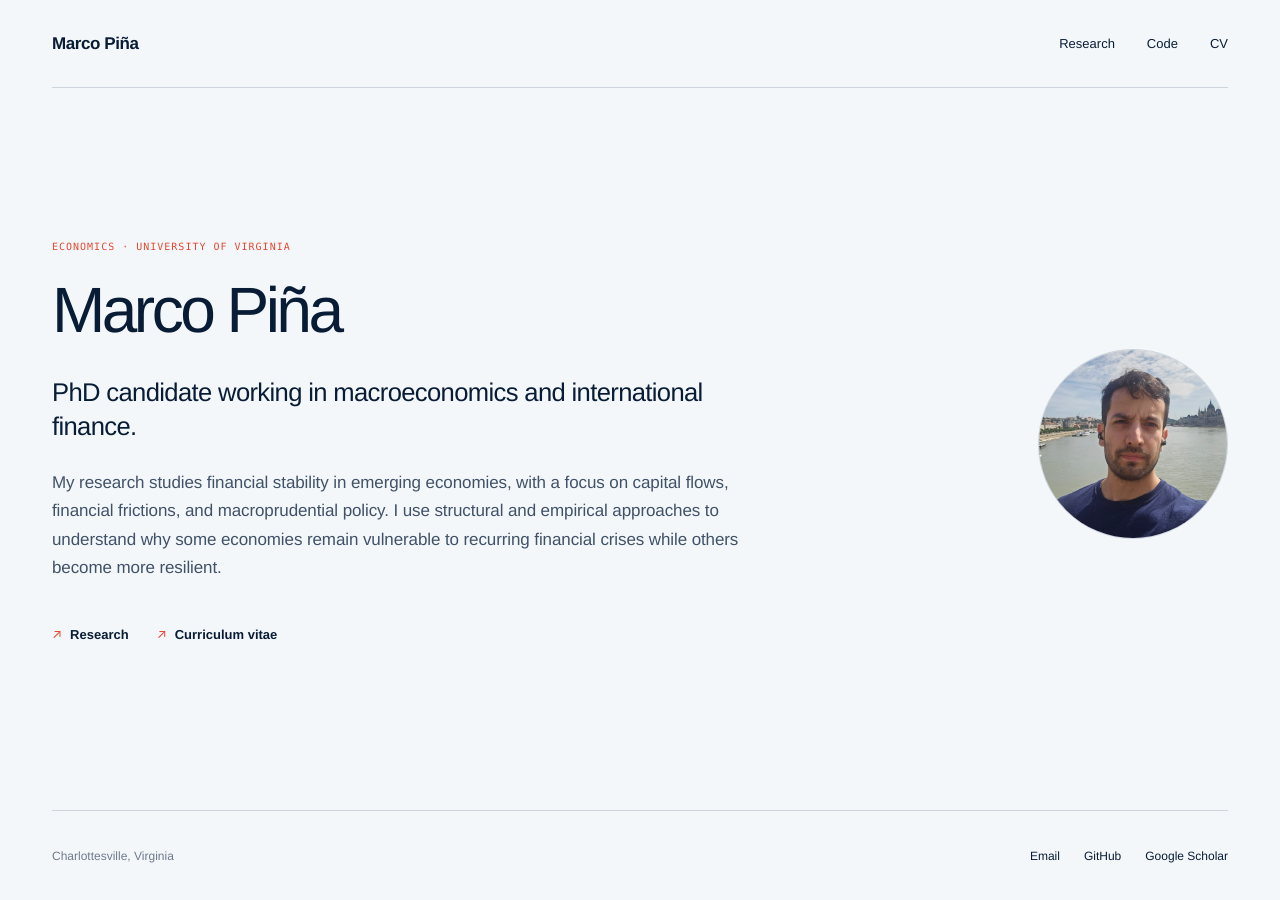
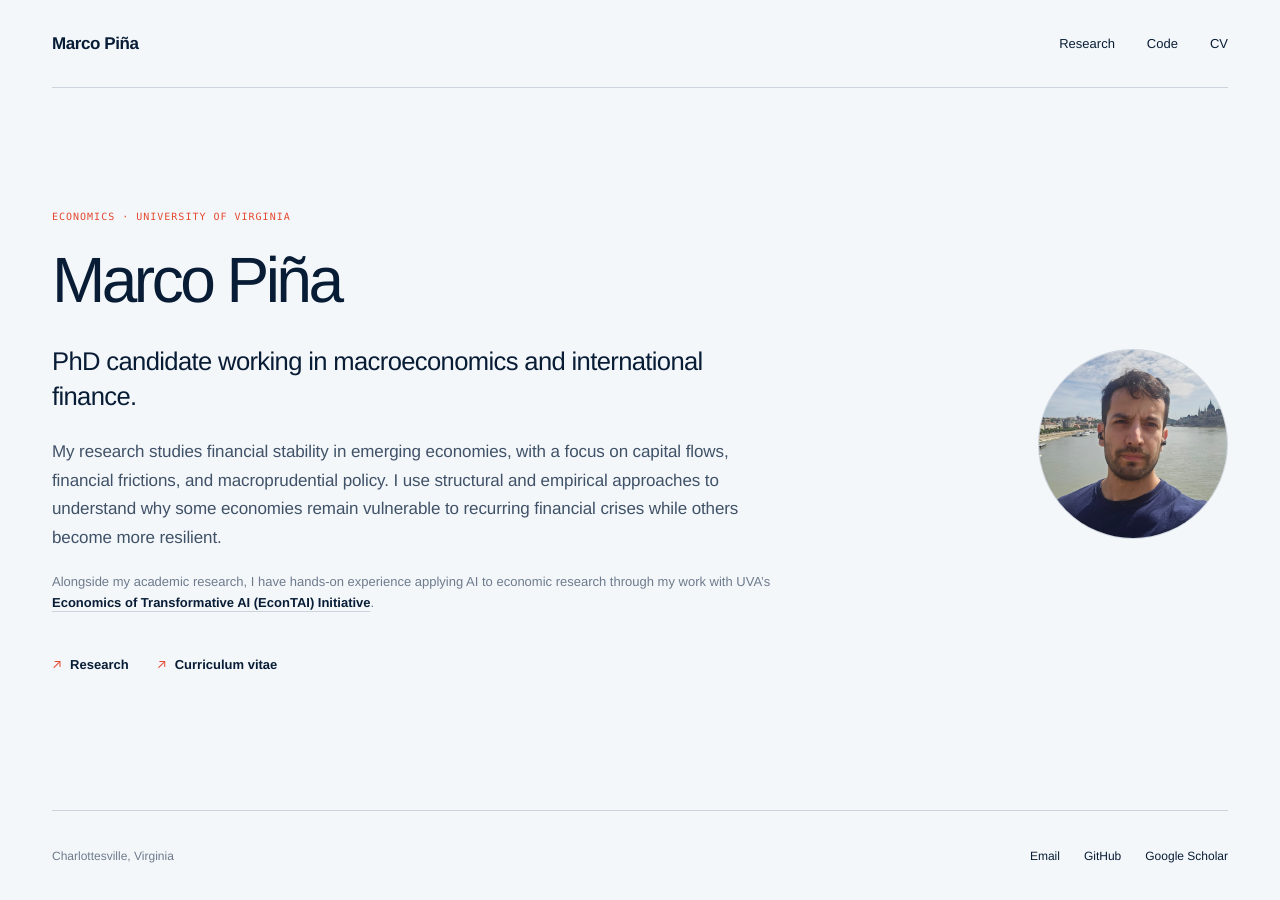
Before and after one commit to marco-pina/marco-pina.github.io, a Jekyll site: the page built from index.html, in a window 1280 px wide. Built offline with Jekyll 4.4.1, drawn with Linux system fonts in a browser that asks for light colours.

Commit message:
Add EconTAI experience to homepage

```diff
--- a/assets/css/modern.scss
+++ b/assets/css/modern.scss
@@ -164,6 +164,24 @@ a:focus-visible {
   line-height: 1.68;
   letter-spacing: -.006em;
 }
+
+.home-note {
+  max-width: 720px;
+  margin: 18px 0 0;
+  color: var(--muted);
+  font-size: 13px;
+  line-height: 1.65;
+}
+
+.home-note a {
+  color: var(--ink);
+  font-weight: 600;
+  text-decoration: underline;
+  text-decoration-color: var(--rule);
+  text-underline-offset: 4px;
+}
+
+.home-note a:hover { text-decoration-color: var(--signal); }
 
 .home-links {
   display: flex;
--- a/index.html
+++ b/index.html
@@ -14,6 +14,7 @@ redirect_from:
     <h1 id="home-name">Marco Piña</h1>
     <p class="home-role">PhD candidate working in macroeconomics and international finance.</p>
     <p class="home-bio">My research studies financial stability in emerging economies, with a focus on capital flows, financial frictions, and macroprudential policy. I use structural and empirical approaches to understand why some economies remain vulnerable to recurring financial crises while others become more resilient.</p>
+    <p class="home-note">Alongside my academic research, I have hands-on experience applying AI to economic research through my work with UVA’s <a href="https://econtai.org/">Economics of Transformative AI (EconTAI) Initiative</a>.</p>
     <div class="home-links" aria-label="Primary links">
       <a class="action-link" href="{{ '/research/' | relative_url }}">Research</a>
       <a class="action-link" href="{{ site.author.cv }}">Curriculum vitae</a>
```
